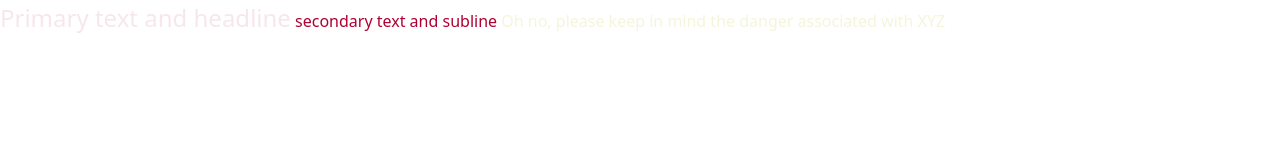
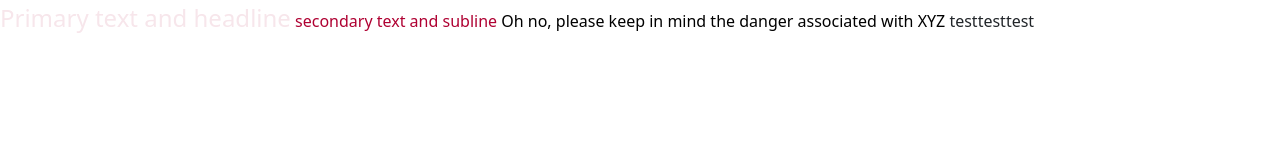
Before and after one commit to JohanLossius/SemProj2-Pebbles, a website: page index.html in a window 1280 px wide. Drawn offline with Linux system fonts and the light colour scheme.

Commit message:
testing with github pages and readme update

```diff
--- a/index.html
+++ b/index.html
@@ -10,5 +10,6 @@
   <span class="text-primary intro-headline">Primary text and headline</span>
   <span class="text-secondary intro-subline">secondary text and subline</span>
   <span class="text-danger">Oh no, please keep in mind the danger associated with XYZ</span>
+  <span>testtesttest</span>
 </body>
 </html>
--- a/src/scss/_variables.scss
+++ b/src/scss/_variables.scss
@@ -1,3 +1,3 @@
 $secondary: #AF0032;
 $primary: #F7E6EB;
-$danger: beige;
+$danger: black;
```
Also changed, not shown: README.md, dist/css/index.css, src/scss/_custom-styling.scss (line endings or trailing spaces), src/scss/index.scss (line endings or trailing spaces).
